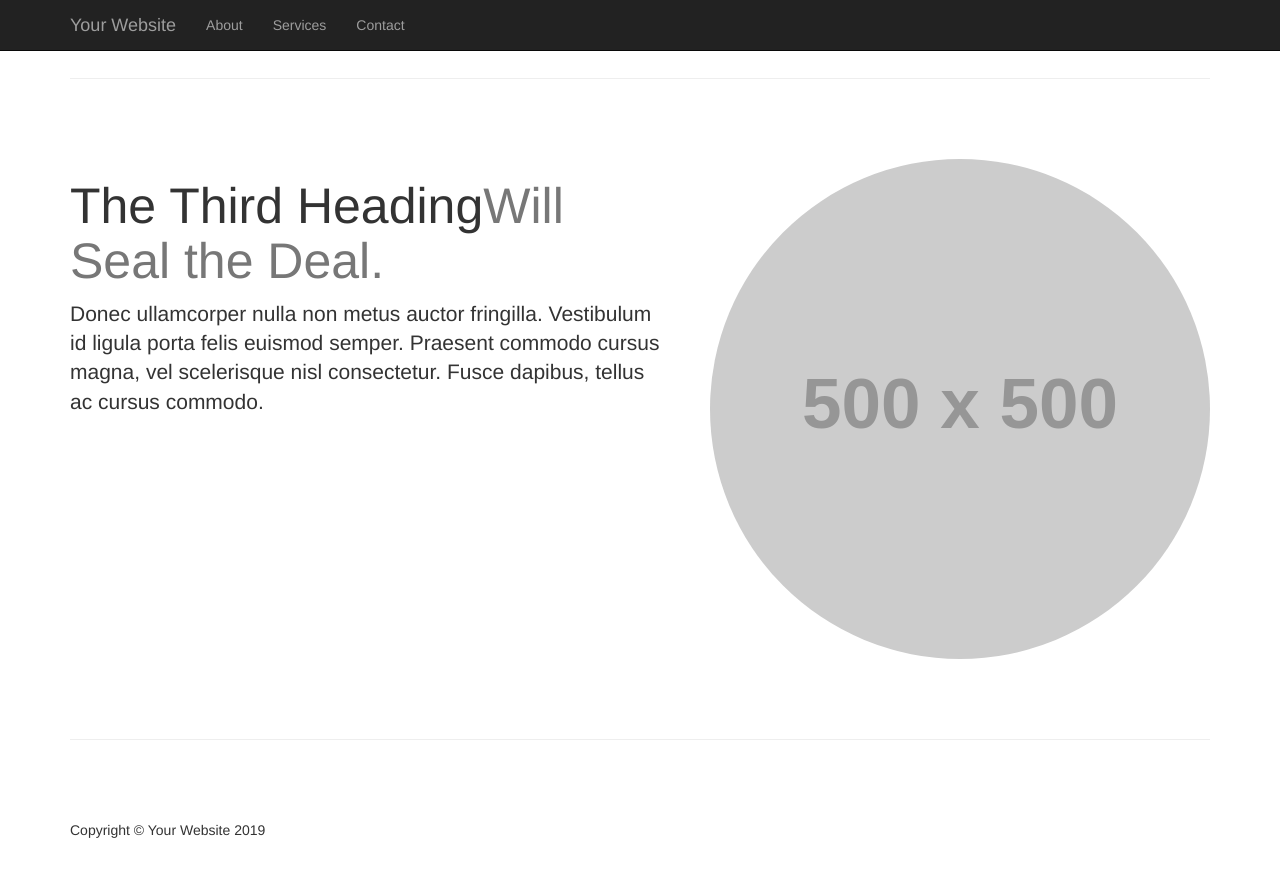
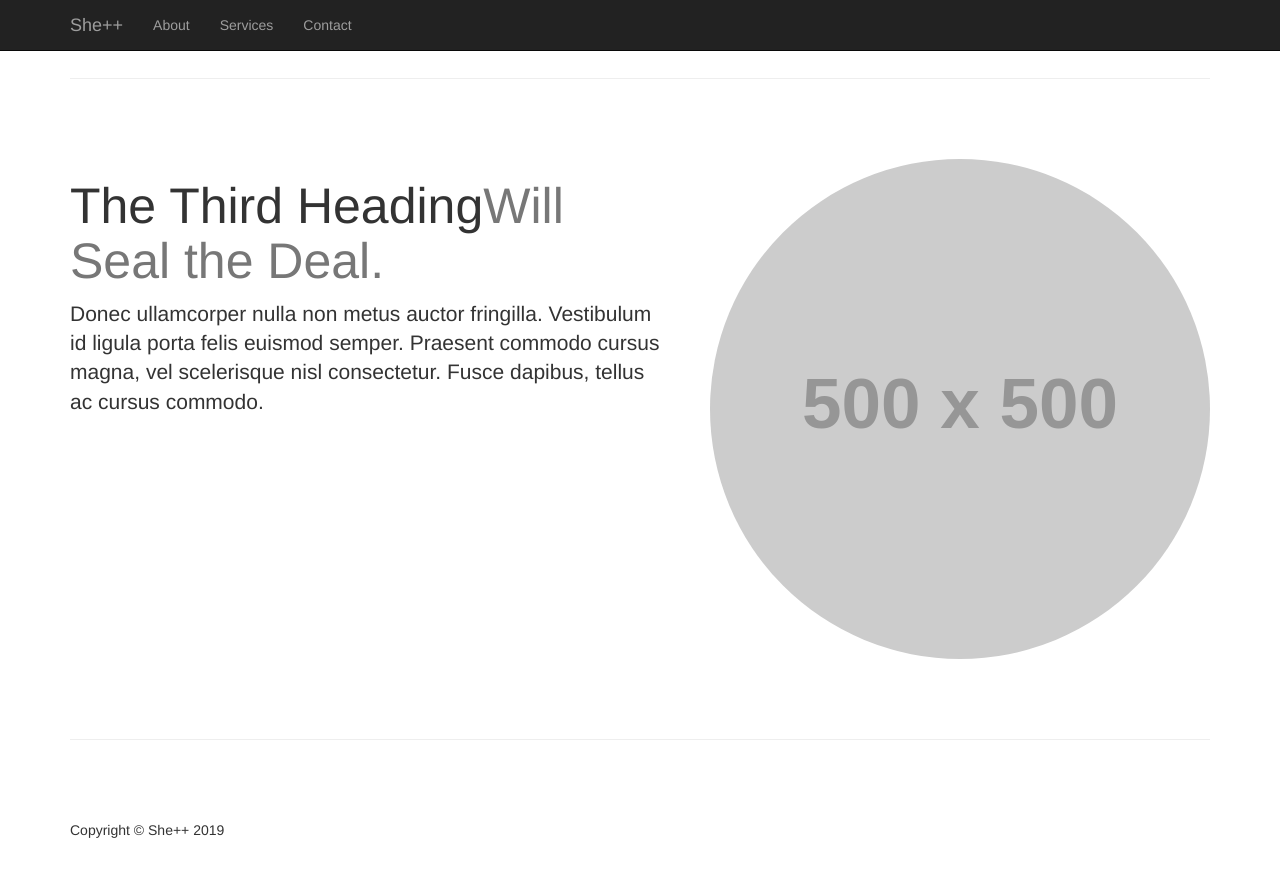
Before and after one commit to mushishi78/one-page-wonder-jekyll, a Jekyll site: the page built from index.html, in a window 1280 px wide and 900 px high, scrolled down 1892 px. Shown: the top 877 px of the window. Built offline with Jekyll 4.4.1, drawn with Linux system fonts in a browser that asks for light colours; some of the changed lines change nothing that is shown.

Commit message:
Initial commit.  Edited _config.yml file. :gear:

```diff
--- a/_config.yml
+++ b/_config.yml
@@ -1,7 +1,7 @@
-title: One Page Wonder - Jekyll
-description: A Jekyll Landing Page Theme
-sitename: Your Website
-baseurl: '/one-page-wonder-jekyll'
+title: "She++"
+description: "Brindar conocimientos para introducir al mundo tecnológico y empoderar a jóvenes mujeres en el mismo ámbito."
+sitename: "She++"
+baseurl: '/sheplusplus'
 sass:
   sass_dir: /assets/_sass
   style: :compressed
```
